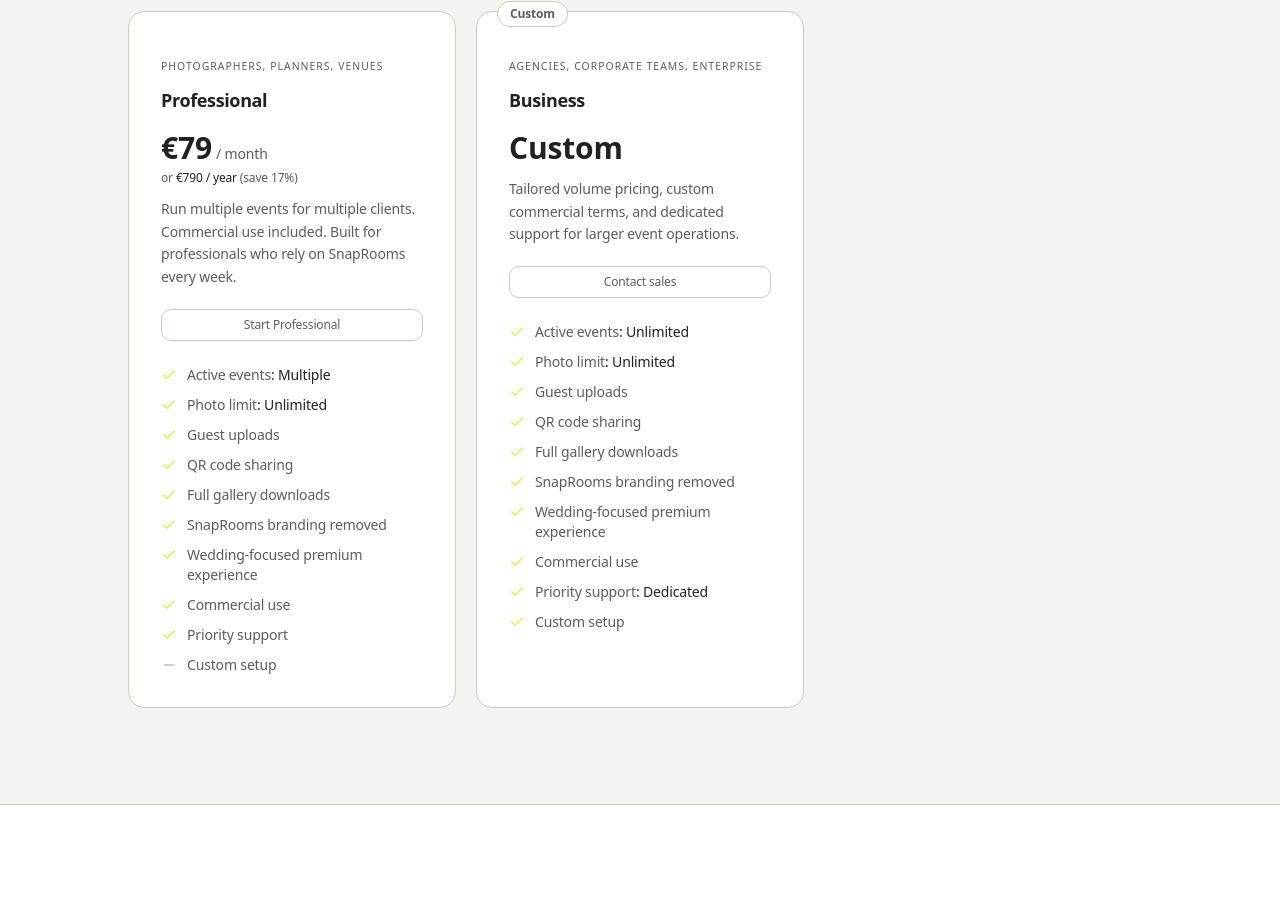
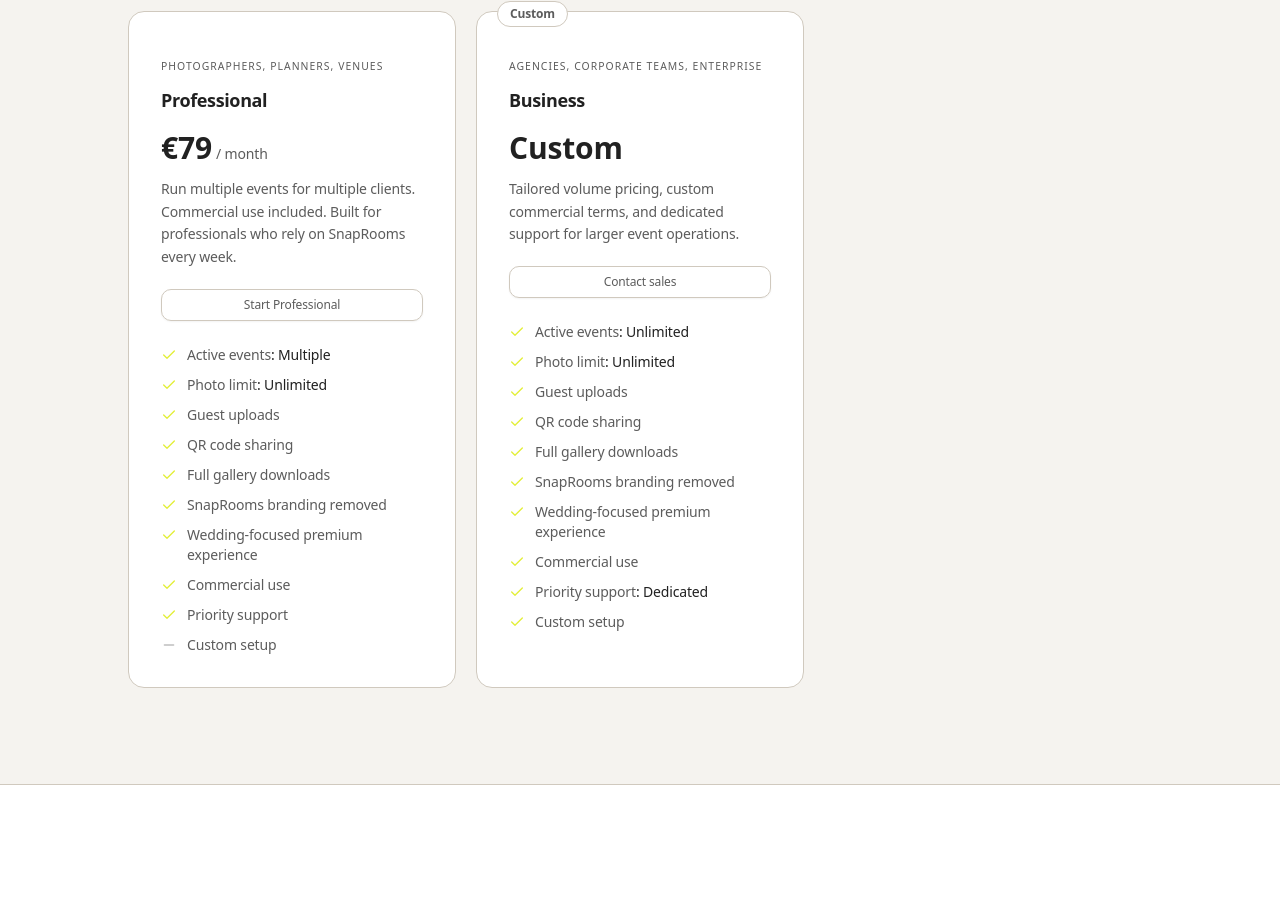
Before and after one commit to sbardella77/fotowebApp, a Next.js app: page /en/pricing in a window 1280 px wide. Shown: the part 1366-2288 px from the top of the page. Built offline with nearby package versions, Linux system fonts and the light colour scheme; no server answers.

Commit message:
fix: align professional pricing UI with available Stripe price IDs

```diff
--- a/components/pricing-page.jsx
+++ b/components/pricing-page.jsx
@@ -116,7 +116,6 @@
     badge: null,
     price: '€79',
     interval: '/ month',
-    secondaryPrice: '€790 / year',
     target: 'Photographers, planners, venues',
     description: 'Run multiple events for multiple clients. Commercial use included. Built for professionals who rely on SnapRooms every week.',
     cta: { label: 'Start Professional', href: '/dashboard/login', variant: 'outline' },
```
